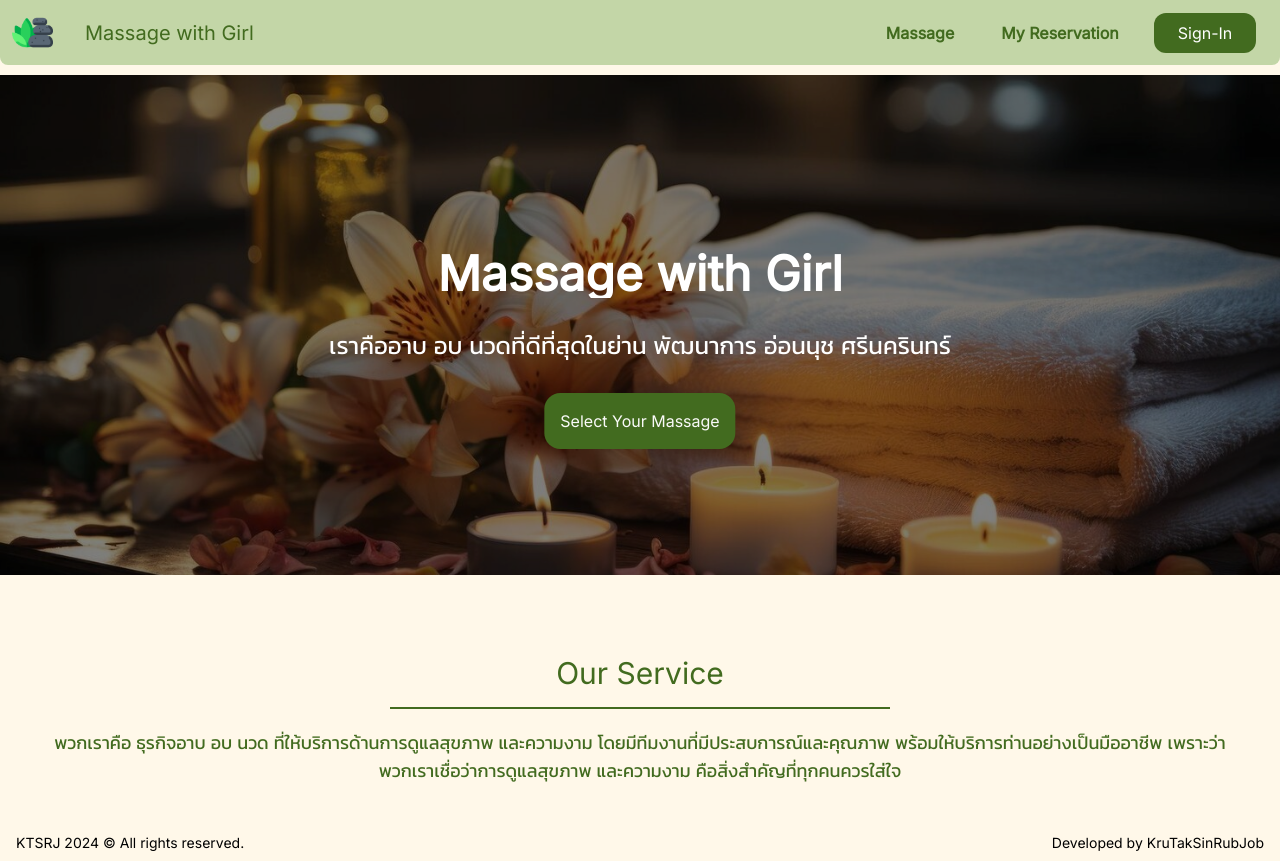
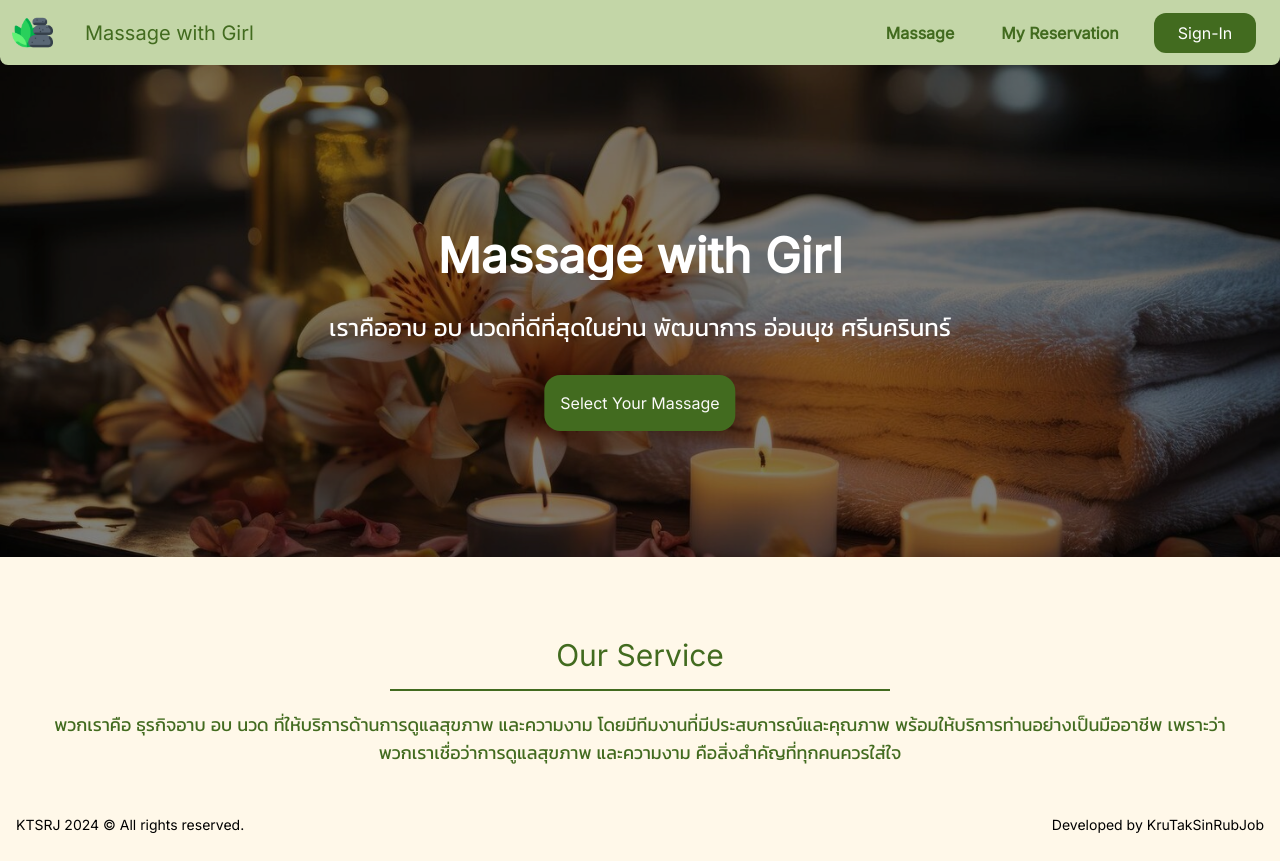
Before and after one commit to 2110503TACEDT66/cedt-se-project-team-1, a Next.js app in the folder frontend/: page / in a window 1280 px wide. Built offline with nearby package versions, Linux system fonts and the light colour scheme; no server answers.

Commit message:
Fix style in Homepage

```diff
--- a/frontend/src/app/globals.css
+++ b/frontend/src/app/globals.css
@@ -26,7 +26,7 @@
 body {
   color: rgb(var(--foreground-rgb));
   font-family: 'Inter','Kanit';
-  margin-top: 75px;
+  margin-top: 57px;
 }
 
 ::-webkit-scrollbar {
```
